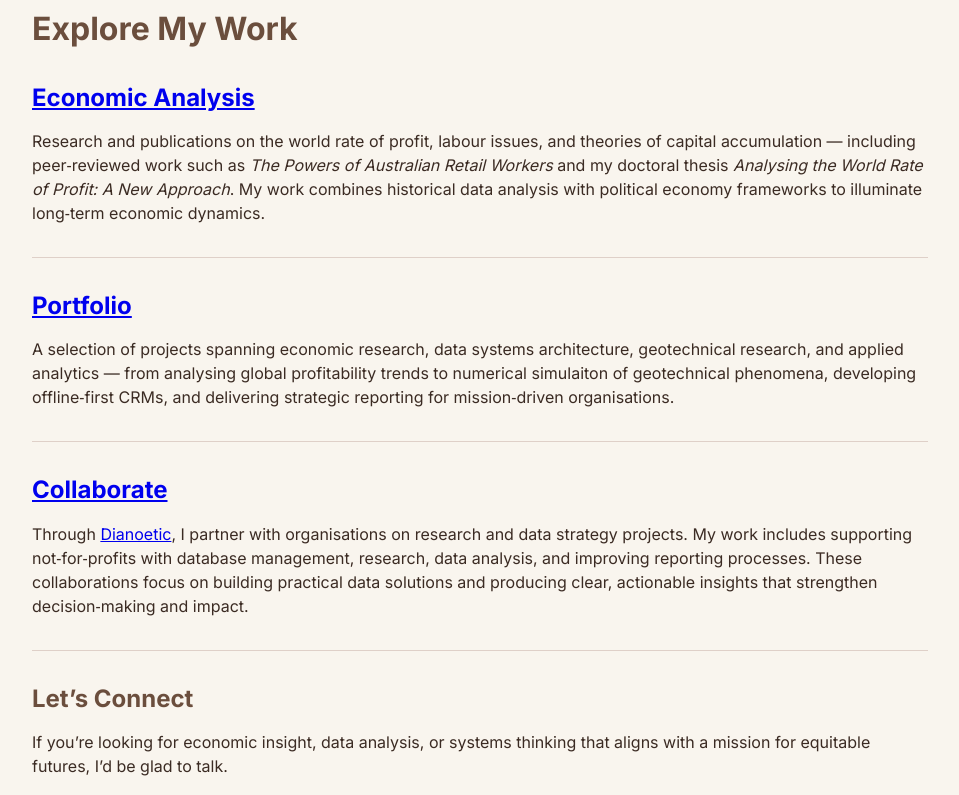
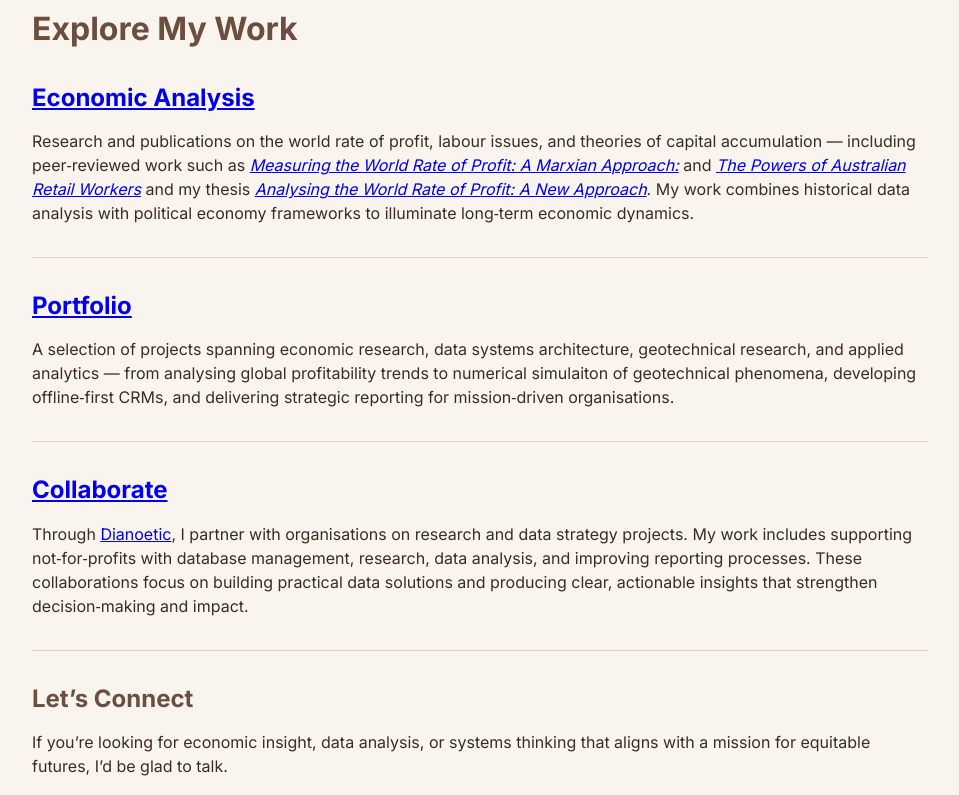
Before and after one commit to pooya-karambakhsh/pooya-karambakhsh.github.io, a Jekyll site: the page built from index.md, in a window 1280 px wide and 900 px high, scrolled down 584 px, cut to the strip 105-900 px from the top of the window. Shown: the whole strip, without its empty margins (160-1119 px from the left). Built offline with Jekyll 4.4.1, drawn with Linux system fonts in a browser that asks for light colours.

Commit message:
Updated a link

```diff
--- a/index.md
+++ b/index.md
@@ -26,7 +26,7 @@ title: Home
 # Explore My Work
 
 ## [Economic Analysis](/economic)
-Research and publications on the world rate of profit, labour issues, and theories of capital accumulation — including peer‑reviewed work such as *The Powers of Australian Retail Workers* and my doctoral thesis *Analysing the World Rate of Profit: A New Approach*. My work combines historical data analysis with political economy frameworks to illuminate long‑term economic dynamics.
+Research and publications on the world rate of profit, labour issues, and theories of capital accumulation — including peer‑reviewed work such as [*Measuring the World Rate of Profit: A Marxian Approach:*](https://doi.org/10.1177/04866134261420879) and [*The Powers of Australian Retail Workers*](https://doi.org/10.15173/glj.v11i2.4076) and my thesis [*Analysing the World Rate of Profit: A New Approach*](https://doi.org/10.1177/04866134261420879). My work combines historical data analysis with political economy frameworks to illuminate long‑term economic dynamics.
 
 ---
 
```
Also changed, not shown: economic.md (+1 -1 lines).
